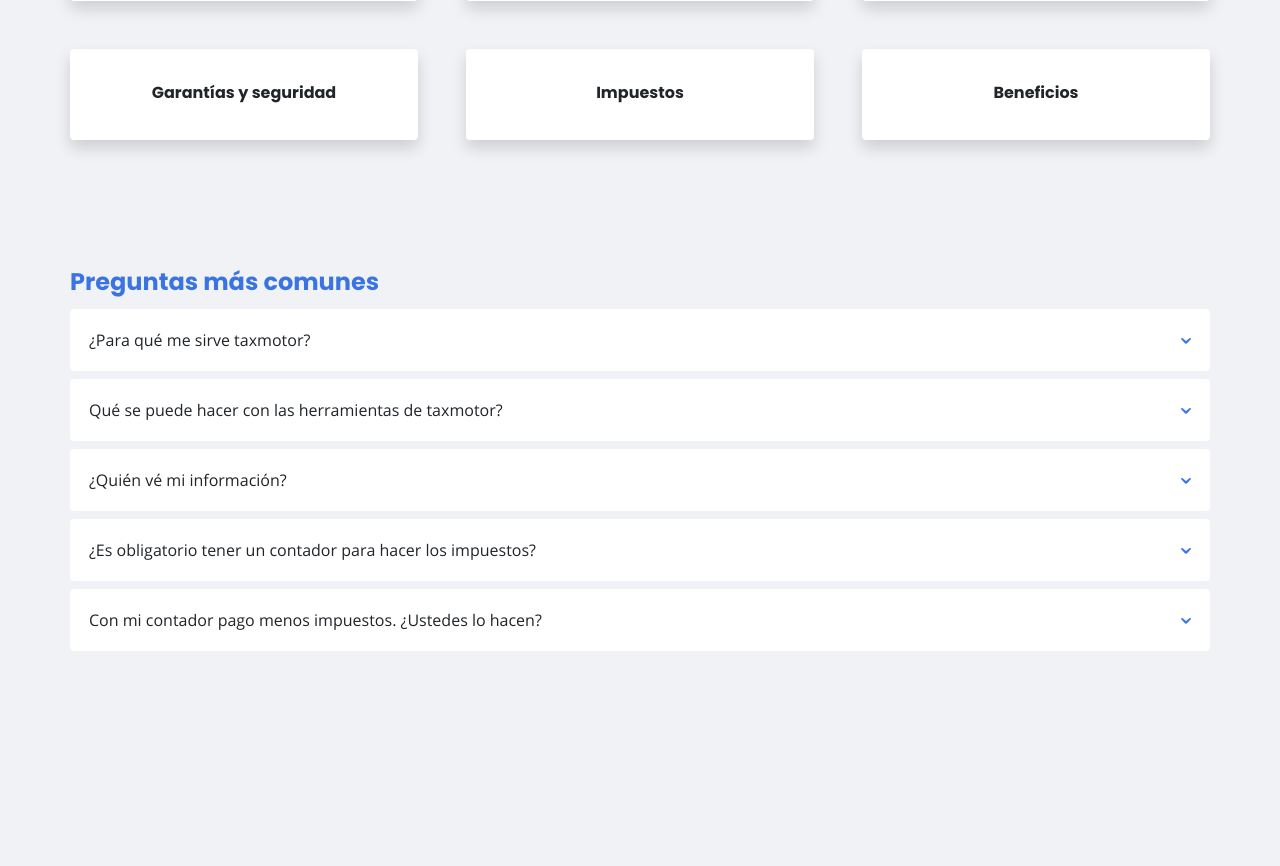
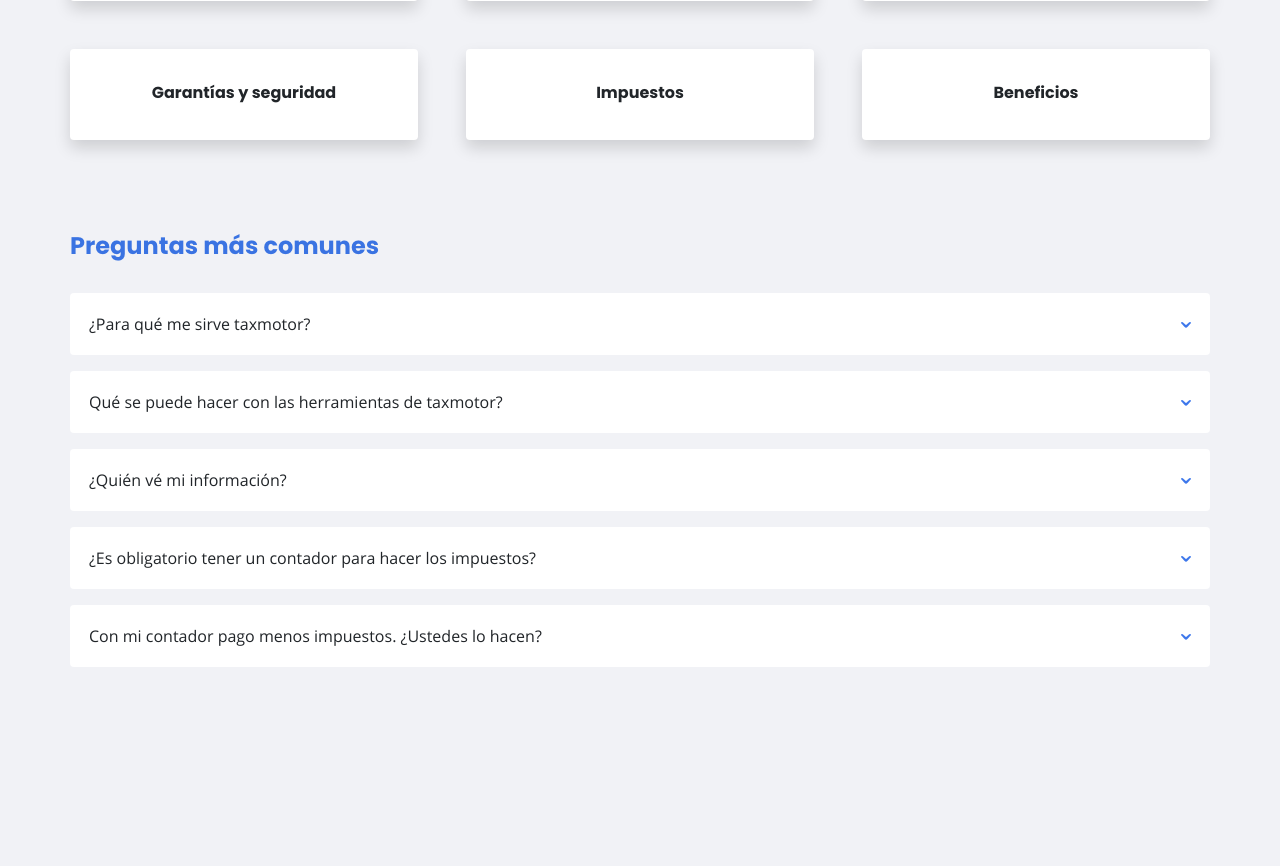
Before and after one commit to defelicerafael/taxmotor-2021, a PHP site: page /preguntas-frecuentes in a window 1280 px wide. Shown: the part 341-1207 px from the top of the page. Before the commit the page ends 992 px from the top, so only its background shows below. Run offline with PHP 8.4, Linux system fonts and the light colour scheme.

Commit message:
Update preguntas-frecuentes.php

```diff
--- a/templates/preguntas-frecuentes.php
+++ b/templates/preguntas-frecuentes.php
@@ -73,7 +73,7 @@ $comunes[] = array(
                 foreach($funciona as $c){
             ?>
                 <div >
-                    <a class="btn bg-blanco text-start w-100 p-md-3 my-1 p-2 rounded border-3" data-bs-toggle="collapse" href="#collapseFunciona-<?php echo $ic;?>" role="button" aria-expanded="false" aria-controls="collapseFunciona-<?php echo $ic;?>" onclick="cambiarfecha(<?php echo $ic;?>)">
+                    <a class="btn bg-blanco text-start w-100 p-md-3 my-2 p-2 rounded border-3" data-bs-toggle="collapse" href="#collapseFunciona-<?php echo $ic;?>" role="button" aria-expanded="false" aria-controls="collapseFunciona-<?php echo $ic;?>" onclick="cambiarfecha(<?php echo $ic;?>)">
                         <?php echo $c[0];?>
                         <span class="float-end">
                             <img class="flecha" src="../img/preguntas-frecuentes/flecha-abajo.png" alt="" title="">
@@ -90,15 +90,15 @@ $comunes[] = array(
             ?>
         </div>
     </div>
-    <div class="col-12 w-100 mt-md-5 mt-3">
-        <h4 class="secundario letra-24p mt-md-3 mt-1 p-2 p-md-0">Preguntas más comunes</h4>
+    <div class="col-12 w-100 mt-md-1 mt-3">
+        <h4 class="secundario letra-24p my-md-4 my-1 p-2 p-md-0">Preguntas más comunes</h4>
         <?php
             $ic=0;
             foreach($comunes as $c){
 
         ?>
             <div class="p-2 p-md-0">
-                <a class="btn bg-blanco text-start w-100 p-md-3 my-1 p-2 rounded border-3" data-bs-toggle="collapse" href="#collapse-<?php echo $ic;?>" role="button" aria-expanded="false" aria-controls="collapse-<?php echo $ic;?>" onclick="cambiarfecha(<?php echo $ic;?>)">
+                <a class="btn bg-blanco text-start w-100 p-md-3 my-2 p-2 rounded border-3" data-bs-toggle="collapse" href="#collapse-<?php echo $ic;?>" role="button" aria-expanded="false" aria-controls="collapse-<?php echo $ic;?>" onclick="cambiarfecha(<?php echo $ic;?>)">
                     <?php echo $c[0];?>
                     <span class="float-end">
                         <img class="flecha" src="../img/preguntas-frecuentes/flecha-abajo.png" alt="" title="">
```
